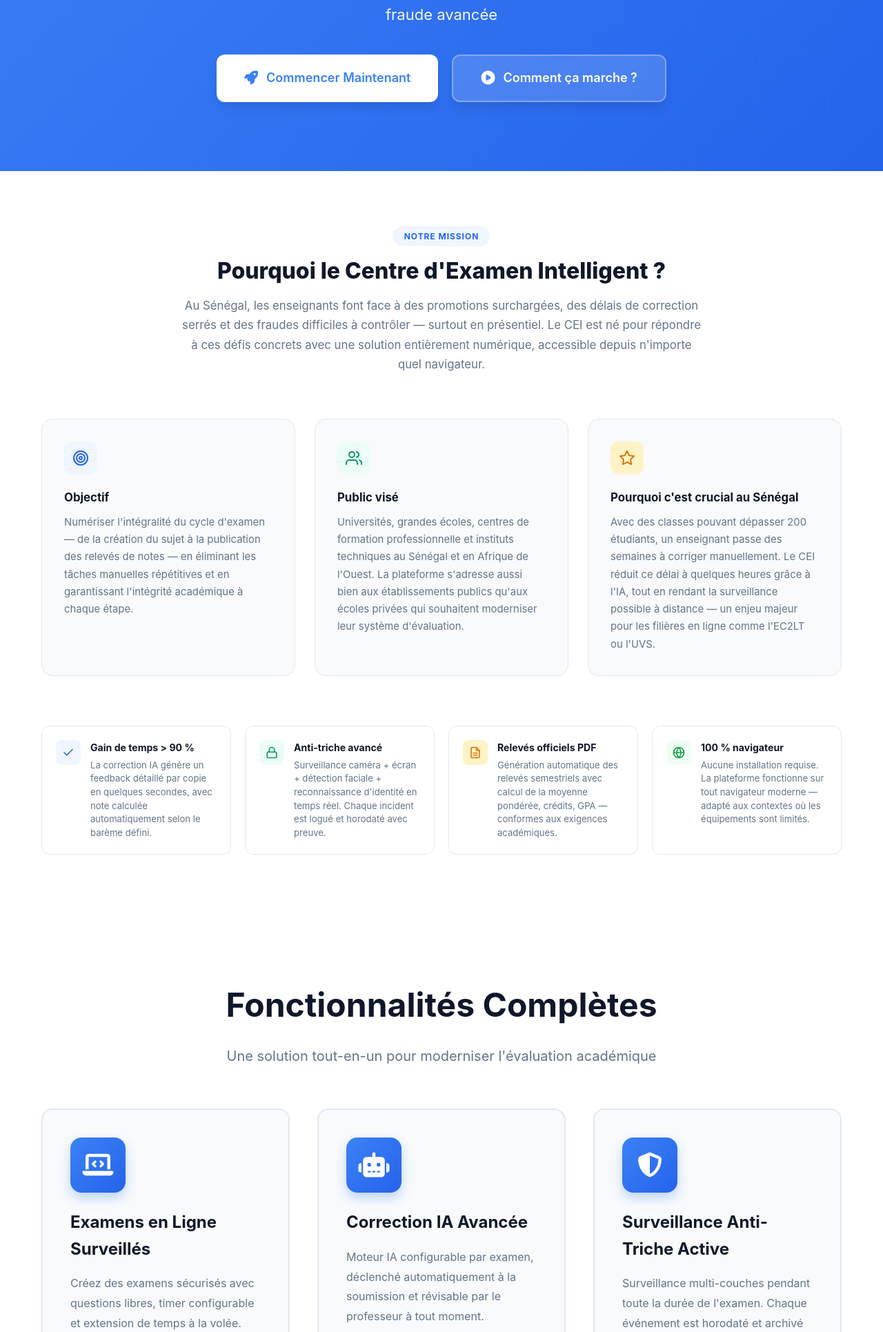
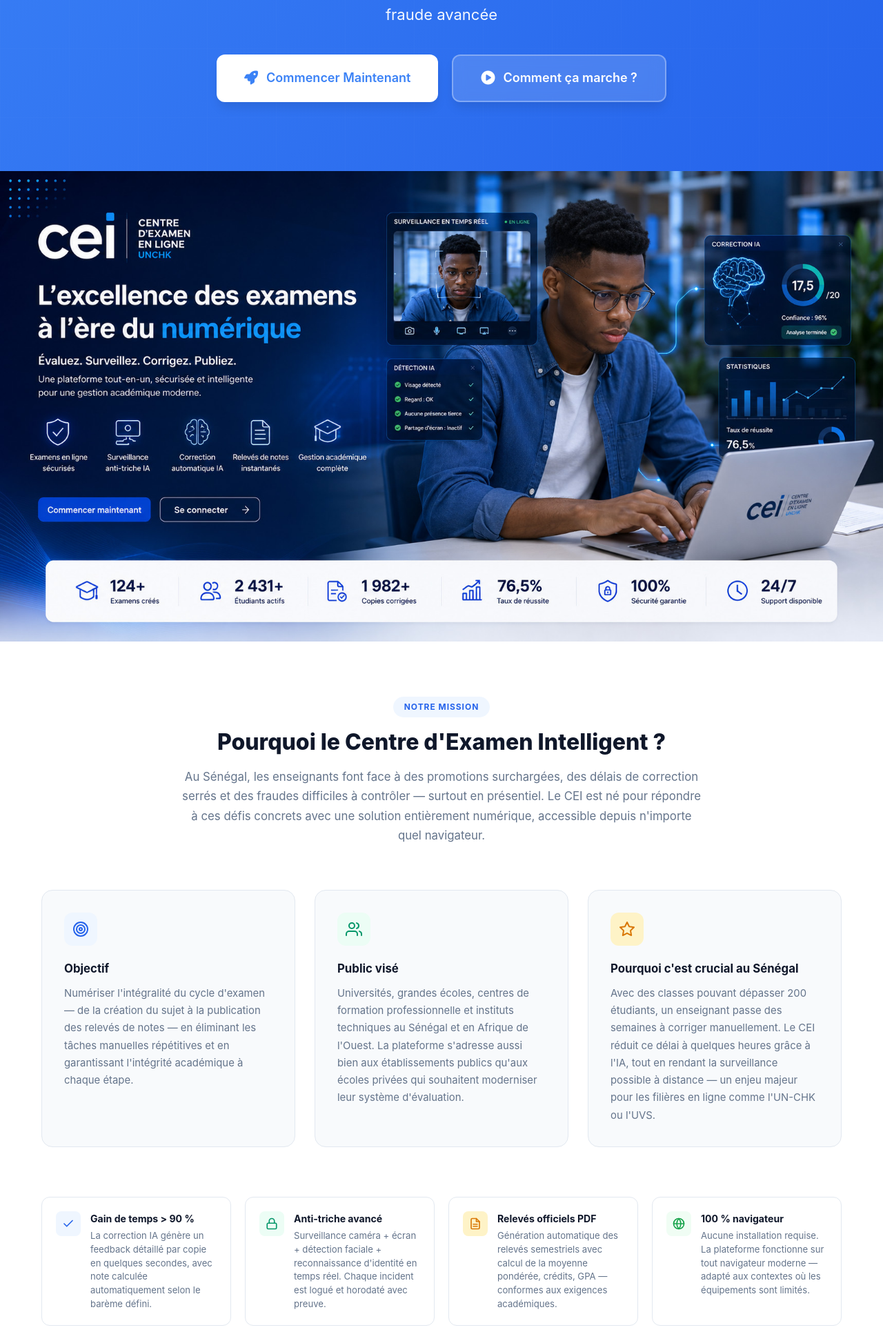
Before and after one commit to Sergio-Oracle/cei-exam-platform, a Flask app: page / in a window 1280 px wide. Shown: the part 430-2361 px from the top of the page at 69% size. Run offline with Flask 3, Linux system fonts and the light colour scheme; parts of the project's set-up code (start-up, migrations or seed data) failed here and were passed over; some libraries are stand-ins or nearby versions.

Commit message:
feat(landing): add hero banner image section for cei.unchk.sn
Insère une section #hero-gallery entre le hero CTA et la section mission.
Structure prête pour accueillir des images supplémentaires (id=hero-img-N).
Image: static/images/hero_banner.jpeg

```diff
--- a/templates/landing.html
+++ b/templates/landing.html
@@ -55,6 +55,19 @@
         </div>
     </section>
 
+    <!-- ══ Section Bannières Visuelles ══ -->
+    <!-- Structure prête pour accueillir plusieurs images (carousel à venir) -->
+    <section id="hero-gallery" style="background:#0f172a;padding:0;overflow:hidden;">
+        <div class="hero-gallery-inner" style="display:flex;flex-direction:column;align-items:center;">
+            <img id="hero-img-1"
+                 src="{{ url_for('static', filename='images/hero_banner.jpeg') }}"
+                 alt="CEI UNCHK — L'excellence des examens à l'ere du numérique"
+                 style="width:100%;max-width:1400px;display:block;object-fit:cover;border:none;"
+                 loading="eager">
+            <!-- images suivantes seront ajoutées ici -->
+        </div>
+    </section>
+
     <!-- ══ Section Mission / Pourquoi CEI ══ -->
     <section id="mission" style="background:white;padding:80px 0;">
         <div class="container">
@@ -93,7 +106,7 @@
                         <svg width="24" height="24" viewBox="0 0 24 24" fill="none" stroke="#d97706" stroke-width="2" stroke-linecap="round" stroke-linejoin="round"><polygon points="12 2 15.09 8.26 22 9.27 17 14.14 18.18 21.02 12 17.77 5.82 21.02 7 14.14 2 9.27 8.91 8.26 12 2"/></svg>
                     </div>
                     <h3 style="font-size:1.05rem;font-weight:700;color:var(--gray-900);margin-bottom:10px;">Pourquoi c'est crucial au Sénégal</h3>
-                    <p style="color:var(--gray-500);font-size:.93rem;line-height:1.7;">Avec des classes pouvant dépasser 200 étudiants, un enseignant passe des semaines à corriger manuellement. Le CEI réduit ce délai à quelques heures grâce à l'IA, tout en rendant la surveillance possible à distance — un enjeu majeur pour les filières en ligne comme l'EC2LT ou l'UVS.</p>
+                    <p style="color:var(--gray-500);font-size:.93rem;line-height:1.7;">Avec des classes pouvant dépasser 200 étudiants, un enseignant passe des semaines à corriger manuellement. Le CEI réduit ce délai à quelques heures grâce à l'IA, tout en rendant la surveillance possible à distance — un enjeu majeur pour les filières en ligne comme l'UN-CHK ou l'UVS.</p>
                 </div>
             </div>
 
@@ -718,13 +731,13 @@
                         <svg width="16" height="16" viewBox="0 0 24 24" fill="#f59e0b" stroke="none"><polygon points="12 2 15.09 8.26 22 9.27 17 14.14 18.18 21.02 12 17.77 5.82 21.02 7 14.14 2 9.27 8.91 8.26 12 2"/></svg>
                     </div>
                     <blockquote style="font-size:.97rem;color:var(--gray-700);line-height:1.75;font-style:italic;margin:0;flex:1;">
-                        "Enseigner à l'EC2LT c'est gérer des étudiants qui jonglent entre travail et formation. La correction IA du CEI m'a libéré un temps considérable — ce qui prenait 3 jours se fait maintenant en une heure. Les étudiants reçoivent un feedback précis question par question, ce qui améliore leur compréhension. Un outil indispensable pour l'enseignement des filières techniques à distance."
+                        "Enseigner à l'UN-CHK c'est gérer des étudiants qui jonglent entre travail et formation. La correction IA du CEI m'a libéré un temps considérable — ce qui prenait 3 jours se fait maintenant en une heure. Les étudiants reçoivent un feedback précis question par question, ce qui améliore leur compréhension. Un outil indispensable pour l'enseignement des filières techniques à distance."
                     </blockquote>
                     <div style="display:flex;align-items:center;gap:14px;padding-top:16px;border-top:1px solid var(--gray-100);">
                         <div style="width:44px;height:44px;border-radius:50%;background:linear-gradient(135deg,#7c3aed,#6d28d9);display:flex;align-items:center;justify-content:center;color:white;font-size:1.1rem;font-weight:700;flex-shrink:0;">N</div>
                         <div>
                             <div style="font-weight:700;color:var(--gray-900);font-size:.93rem;">Nasry AHAMADI</div>
-                            <div style="font-size:.82rem;color:var(--gray-500);line-height:1.4;">Télécoms Réseaux (Cybersécurité/DevOps) — Enseignant EC2LT</div>
+                            <div style="font-size:.82rem;color:var(--gray-500);line-height:1.4;">Télécoms Réseaux (Cybersécurité/DevOps) — Enseignant UN-CHK</div>
                         </div>
                     </div>
                 </div>
@@ -787,14 +800,14 @@
 
             <div class="footer-section">
                 <h4>Contact</h4>
-                <p><i class="fas fa-map-marker-alt"></i> Liberté 2, derrière immeuble BICIS, Jet d'eau – Dakar – Sénégal</p>
-                <p><i class="fas fa-phone"></i> (+221) 77 662 76 94</p>
-                <p><i class="fas fa-envelope"></i> entreprisertn221@gmail.com</p>
+                <p><i class="fas fa-map-marker-alt"></i> Cité du Savoir – Diamniadio, Castors, avenue Bourguiba, rue n°13</p>
+                <p><i class="fas fa-phone"></i> +221 30 108 41 53</p>
+                <p><i class="fas fa-envelope"></i> <a href="mailto:visioplus@unchk.edu.sn" style="color:inherit;">visioplus@unchk.edu.sn</a></p>
             </div>
         </div>
 
         <div class="footer-bottom">
-            <p>&copy; 2026 CEI — RTN – Réseaux et Techniques Numériques</p>
+            <p>&copy; 2026 CEI — Université Cheikh Hamidou Kane (UNCHK)</p>
         </div>
     </footer>
 <style>
```
Also changed, not shown: static/images/hero_banner.jpeg (added).
